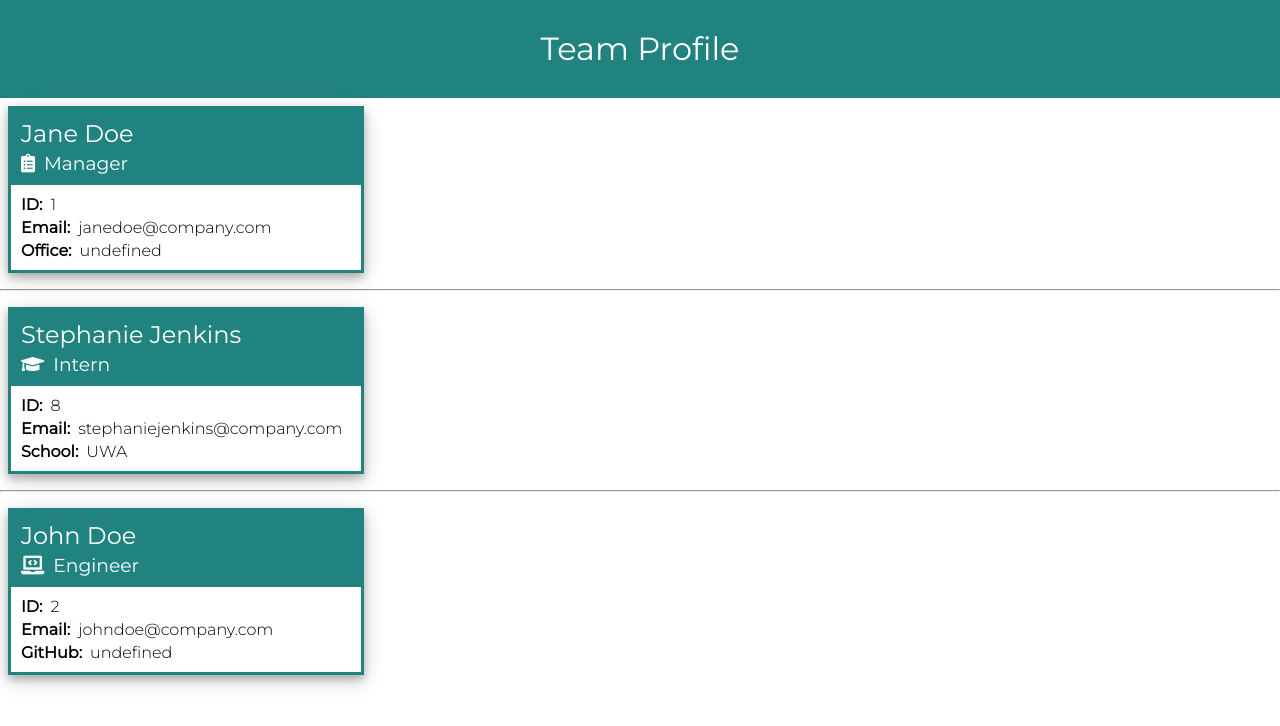
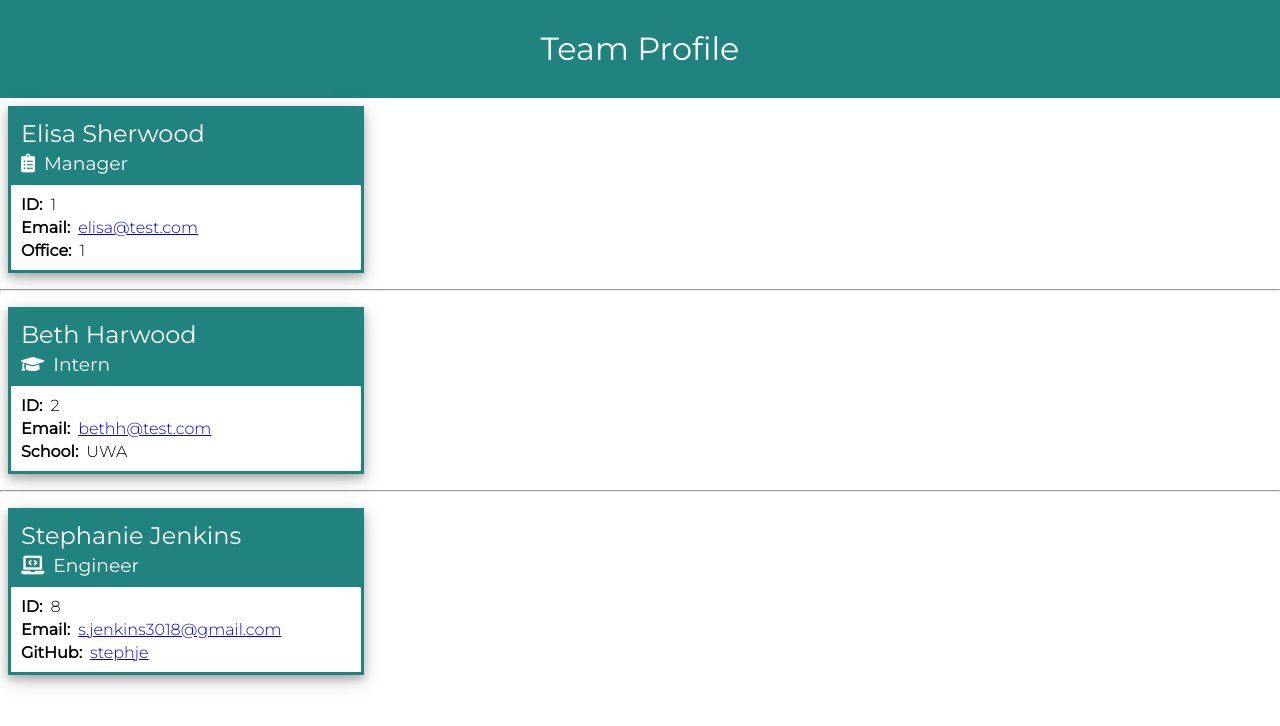
Before and after one commit to stephje/team-profile-generator, a website: page dist/index.html in a window 1280 px wide. Drawn offline with Linux system fonts and the light colour scheme.

```diff
--- a/dist/index.html
+++ b/dist/index.html
@@ -28,13 +28,16 @@
       <div class="managers flex">
         <div class="manager card">
           <header>
-            <h2 class="name">Jane Doe</h2>
+            <h2 class="name">Elisa Sherwood</h2>
             <h3><i class="fas fa-clipboard-list"></i> Manager</h3>
           </header>
           <ul>
             <li><span>ID:</span>1</li>
-            <li><span>Email:</span>janedoe@company.com</li>
-            <li><span>Office:</span>undefined</li>
+            <li>
+              <span>Email:</span
+              ><a href="mailto:elisa@test.com">elisa@test.com</a>
+            </li>
+            <li><span>Office:</span>1</li>
           </ul>
         </div>
       </div>
@@ -42,12 +45,15 @@
       <div class="interns flex">
         <div class="intern card">
           <header>
-            <h2 class="name">Stephanie Jenkins</h2>
+            <h2 class="name">Beth Harwood</h2>
             <h3><i class="fas fa-graduation-cap"></i> Intern</h3>
           </header>
           <ul>
-            <li><span>ID:</span>8</li>
-            <li><span>Email:</span>stephaniejenkins@company.com</li>
+            <li><span>ID:</span>2</li>
+            <li>
+              <span>Email:</span
+              ><a href="mailto:bethh@test.com">bethh@test.com</a>
+            </li>
             <li><span>School:</span>UWA</li>
           </ul>
         </div>
@@ -56,13 +62,21 @@
       <div class="engineers flex">
         <div class="engineer card">
           <header>
-            <h2 class="name">John Doe</h2>
+            <h2 class="name">Stephanie Jenkins</h2>
             <h3><i class="fas fa-laptop-code"></i> Engineer</h3>
           </header>
           <ul>
-            <li><span>ID:</span>2</li>
-            <li><span>Email:</span>johndoe@company.com</li>
-            <li><span>GitHub:</span>undefined</li>
+            <li><span>ID:</span>8</li>
+            <li>
+              <span>Email:</span
+              ><a href="mailto:s.jenkins3018@gmail.com"
+                >s.jenkins3018@gmail.com</a
+              >
+            </li>
+            <li>
+              <span>GitHub:</span
+              ><a href="https://github.com/stephje">stephje</a>
+            </li>
           </ul>
         </div>
       </div>
```
Also changed, not shown: README.md.
